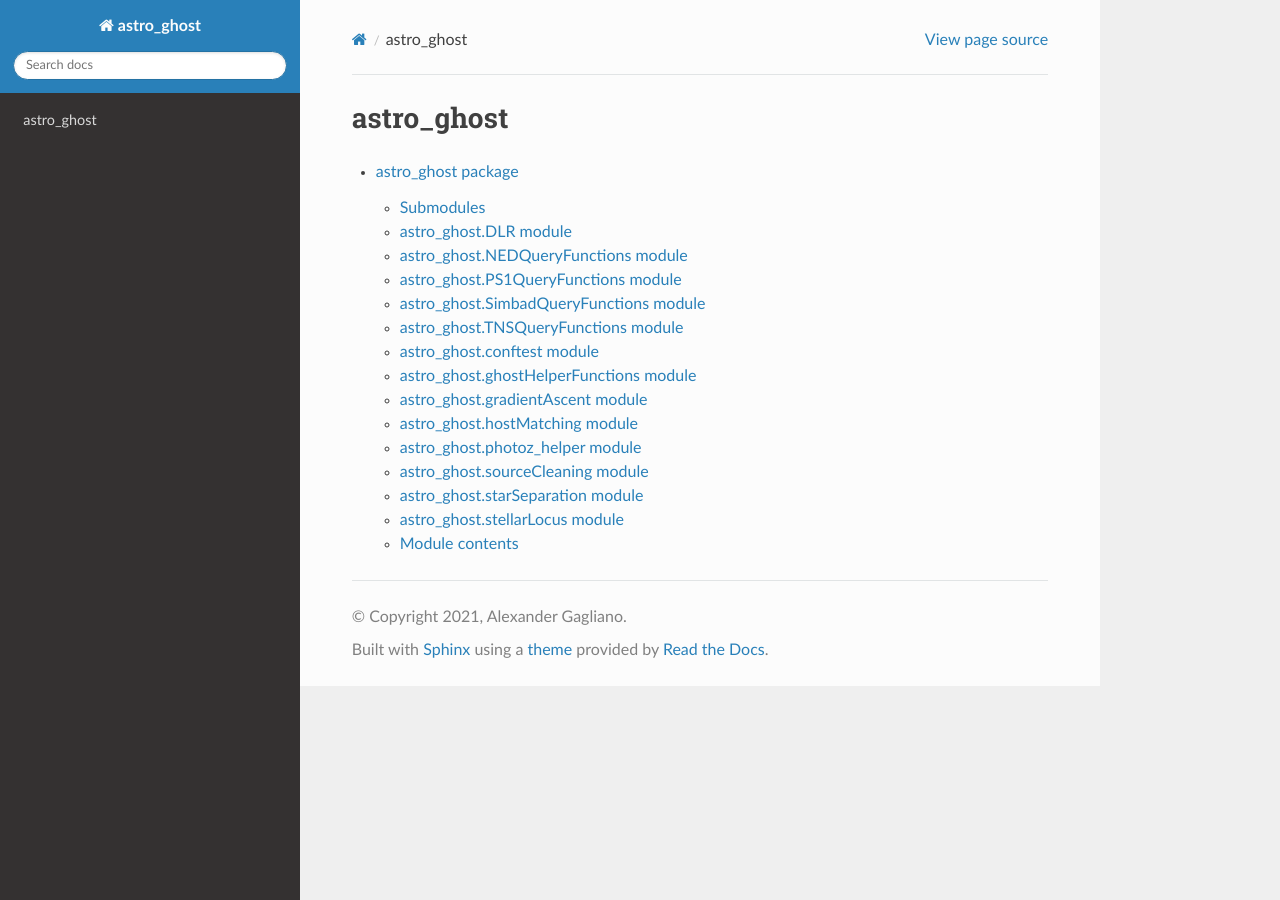
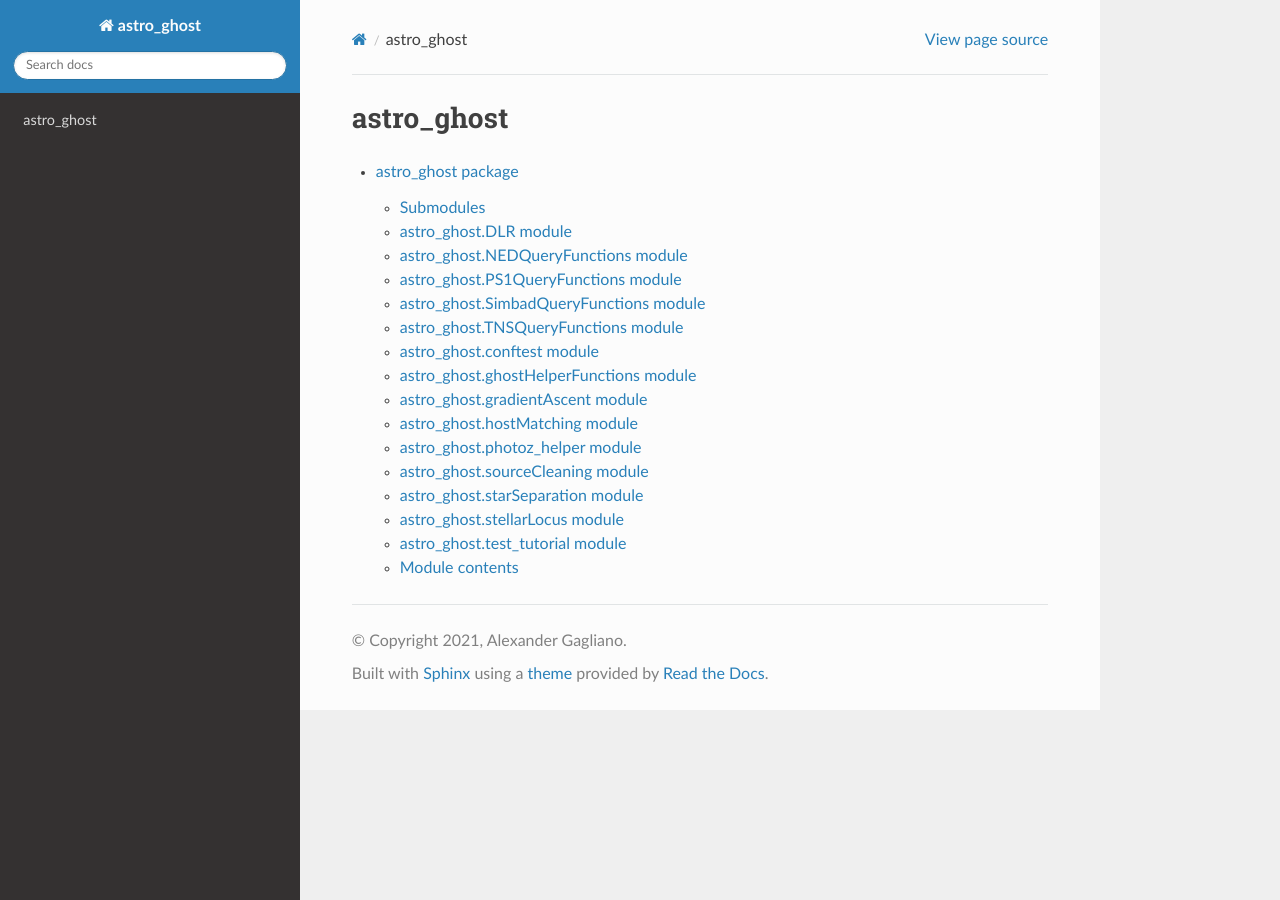
Before and after one commit to uiucsn/astro_ghost, a Sphinx documentation site: the page built from docs/source/modules.rst, in a window 1280 px wide. Built offline with Sphinx 7.4.7 and the Read the Docs theme 2.0.0, drawn with Linux system fonts in a browser that asks for light colours.

Commit message:
change doc structure
Former-commit-id: 6252b921684567fa4d5f6c89bb11e3f548b6a60e

```diff
--- a/docs/source/astro_ghost.rst
+++ b/docs/source/astro_ghost.rst
@@ -108,6 +108,14 @@ astro\_ghost.stellarLocus module
    :undoc-members:
    :show-inheritance:
 
+astro\_ghost.test\_tutorial module
+----------------------------------
+
+.. automodule:: astro_ghost.test_tutorial
+   :members:
+   :undoc-members:
+   :show-inheritance:
+
 Module contents
 ---------------
 
```
